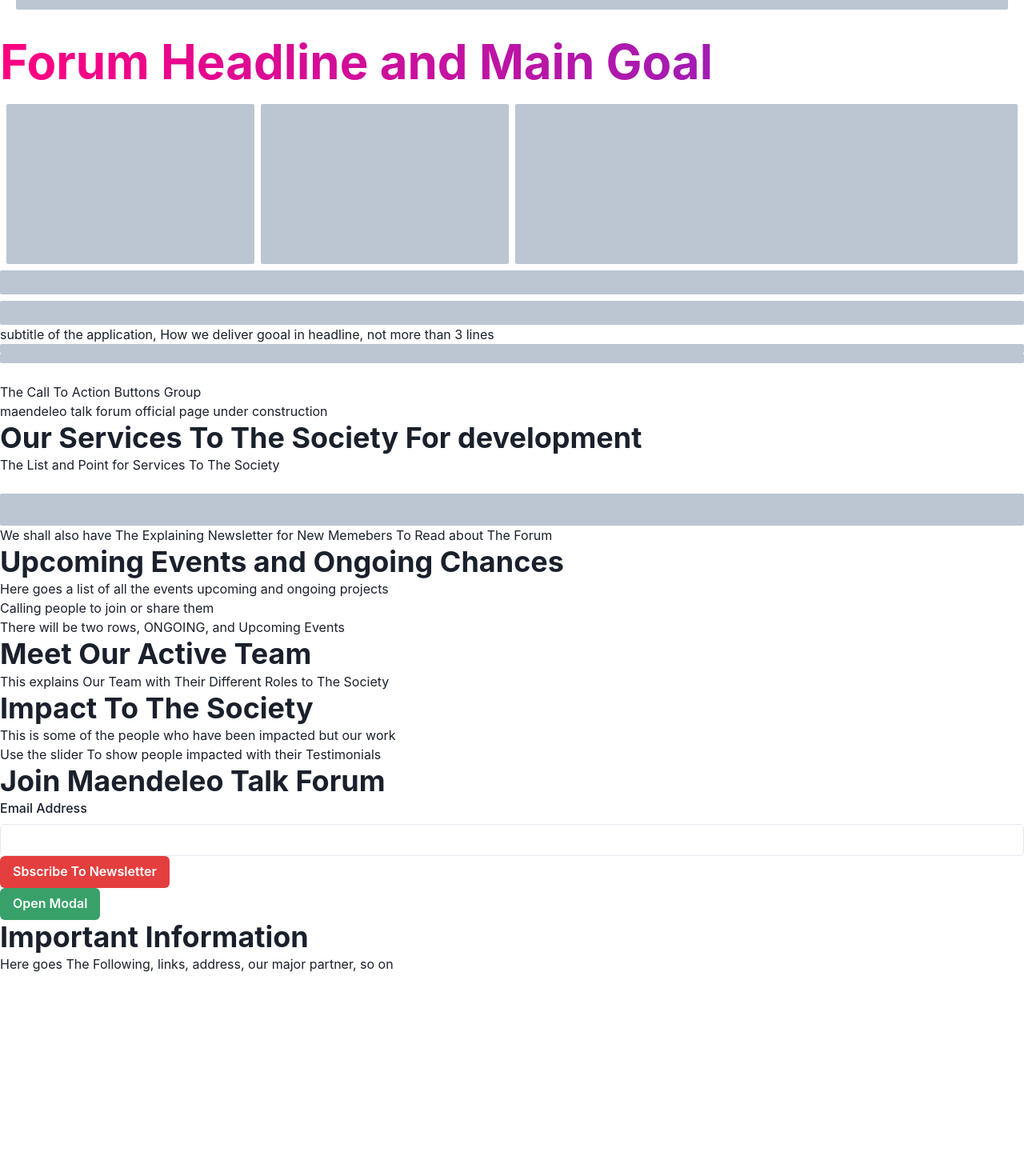
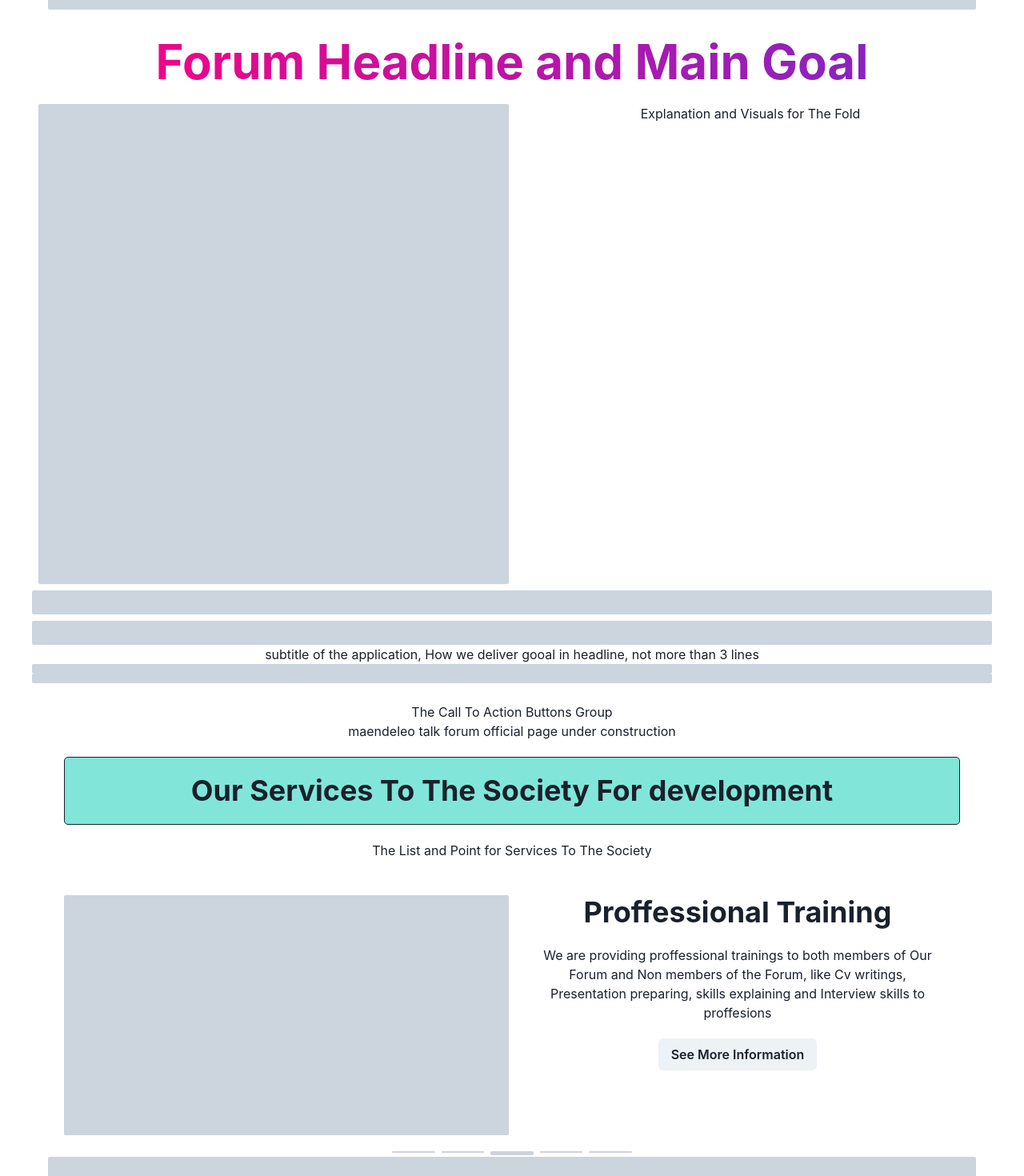
Before and after one commit to machuchesteven/mtf, a React (Create React App) app: page / in a window 1280 px wide. Shown: the part 40-1510 px from the top of the page at 80% size. Before the commit the page ends 1257 px from the top, so only its background shows below. Built offline with nearby package versions, Linux system fonts and the light colour scheme.

Commit message:
Skeleton Advancement

```diff
--- a/src/App.js
+++ b/src/App.js
@@ -1,6 +1,6 @@
 import React, { useState } from 'react'
 import './App.css';
-import { ChakraProvider, Text, useDisclosure, Box, Grid, GridItem, Stack, Skeleton, Button, FormControl, FormLabel, Input, Modal, ModalOverlay, ModalContent, ModalHeader, ModalFooter, ModalBody, ModalCloseButton, Heading } from '@chakra-ui/react'
+import { ChakraProvider, Text, Center, useDisclosure, Box, Grid, GridItem, Stack, Skeleton, Button, FormControl, FormLabel, Input, Modal, ModalOverlay, ModalContent, ModalHeader, ModalFooter, ModalBody, ModalCloseButton, Heading } from '@chakra-ui/react'
 
 const Navigator = () => {
   return <div>
@@ -19,19 +19,16 @@ const Fold = () => {
     <Text bgGradient="linear(to-l, #7928CA, #FF0080)" bgClip="text" fontWeight="bold" fontSize="6xl">{headline}</Text>
     <Box>
       <Grid gap={2} borderRadius={2} templateColumns="repeat(4, 1fr)" m={2}>
-        <GridItem colSpan={1}>
+        <GridItem colSpan={2}>
           <Stack >
-            <Skeleton height="200px" />
-          </Stack>
-        </GridItem>
-        <GridItem colSpan={1}>
-          <Stack >
-            <Skeleton height="200px" />
+            <Skeleton height="600px" shadow="sm" />
+
           </Stack>
         </GridItem>
         <GridItem colSpan={2}>
           <Stack >
-            <Skeleton height="200px" />
+            <Text align="center">Explanation and Visuals for The Fold</Text>
+            <Skeleton height="500px" m="auto" />
           </Stack>
         </GridItem>
       </Grid>
@@ -52,12 +49,48 @@ const Fold = () => {
 
 const OurServices = () => {
   return <div>
+    <Box m={5}>
+      <Center m={5} bg="teal.200" p={5} border="1px" borderRadius={5}>
         <Heading>Our Services To The Society For development</Heading>
-
+      </Center>
       <p>The List and Point for Services To The Society</p>
       <br />
-    <Skeleton height='40px' />
+      <Grid templateColumns="repeat(2, 1fr)" gap={2} m={5}>
+        <GridItem colSpan={1}>
+          <Stack >
+            <Skeleton height="300px" />
+          </Stack>
+        </GridItem>
+        <GridItem colSpan={1}>
+          <Box marginY="auto">
+            <Center>
+              <Heading as="h4">Proffessional Training</Heading>
+            </Center>
+            <Text fontWeight="400" m={5}>We are providing proffessional trainings to both members of Our Forum and Non members of the Forum, like Cv writings, Presentation preparing, skills explaining and Interview skills to proffesions</Text>
+            <Center><Button>See More Information</Button></Center>
+          </Box>
+        </GridItem>
+      </Grid>
+      <Grid templateColumns="repeat(5, 1fr)" gap={2} maxWidth="300px" marginX="auto" marginY="2px">
+        <GridItem colSpan={1}>
+          <Skeleton height="2px" />
+        </GridItem>
+        <GridItem colSpan={1}>
+          <Skeleton height="2px" />
+        </GridItem>
+        <GridItem colSpan={1}>
+          <Skeleton height="5px" />
+        </GridItem>
+        <GridItem colSpan={1}>
+          <Skeleton height="2px" />
+        </GridItem>
+        <GridItem colSpan={1}>
+          <Skeleton height="2px" />
+        </GridItem>
+      </Grid>
+      <Skeleton height='200px' />
       <p>We shall also have The Explaining Newsletter for New Memebers To Read about The Forum</p>
+    </Box>
   </div>
 }
 
@@ -160,6 +193,7 @@ function InitialFocus() {
 function App() {
   return (
     <ChakraProvider >
+      <Box maxWidth="1200px" align="center" m="auto">
         <div>
           <Navigator />
           <Fold />
@@ -173,6 +207,7 @@ function App() {
           <InitialFocus />
           <PageFooter />
         </div>
+      </Box>
     </ChakraProvider>
   );
 }
```
Lines whose indentation alone changed are shown as unchanged.
